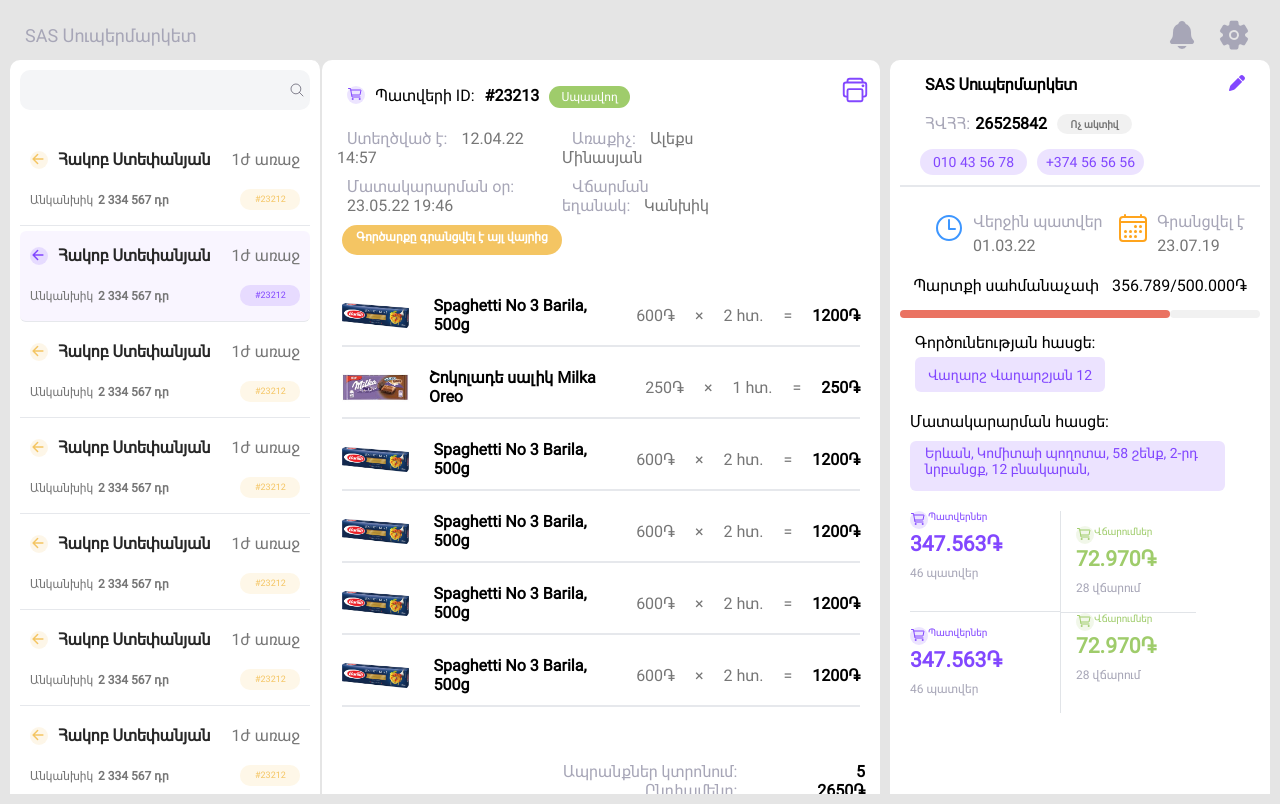
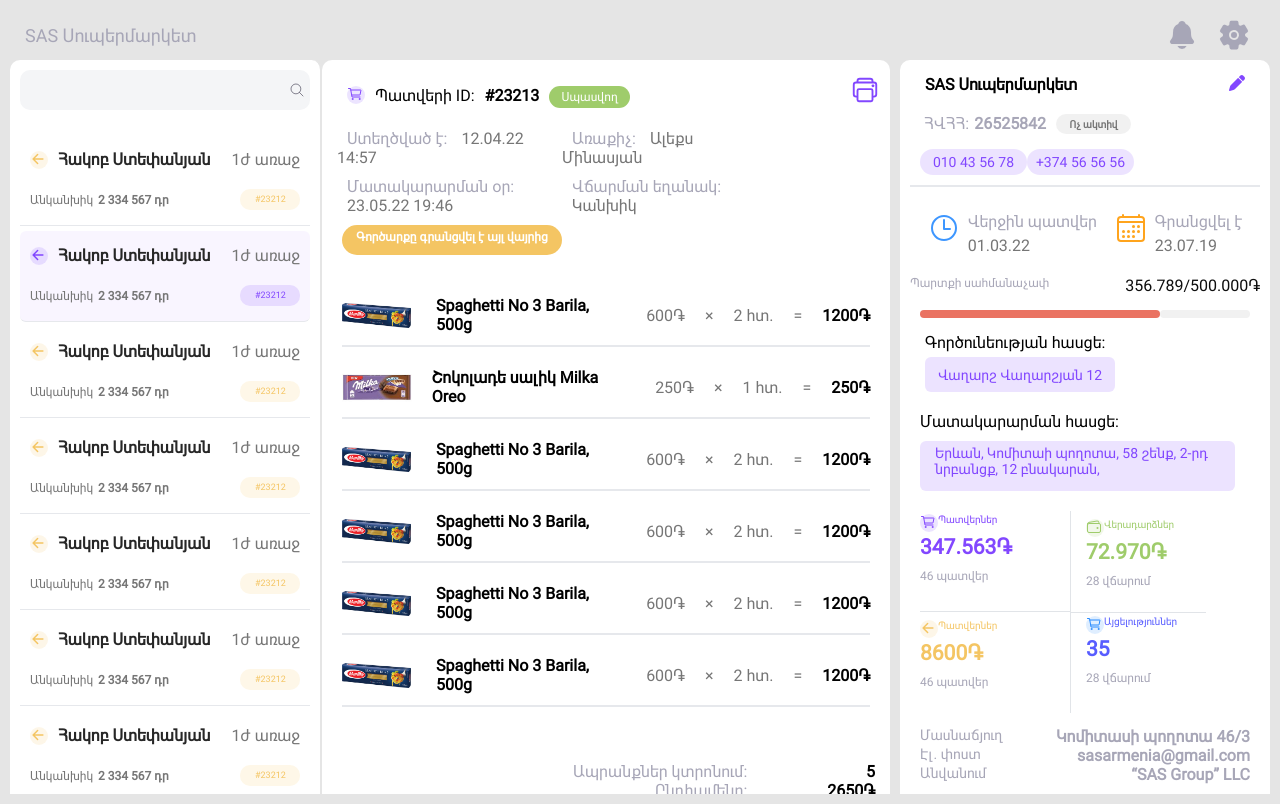
Before and after one commit to serlyNazarian/AraqichCustomerPage, a plain HTML site: page index.html in a window 1280 px wide. Drawn offline with nearby package versions, Linux system fonts and the light colour scheme.

Commit message:
finished the page

```diff
--- a/css/Colors.css
+++ b/css/Colors.css
@@ -63,3 +63,15 @@
 .Green {
   color: #9fcc6b;
 }
+
+.Yellow {
+  color: #f4c563;
+}
+
+.Blue {
+  color: #585dff;
+}
+
+.Purple-2 {
+  color: #6B4BFF;
+}
--- a/css/Left-Container.css
+++ b/css/Left-Container.css
@@ -48,11 +48,6 @@ p {
   height: 18px;
 }
 
-.Title-Text {
-  font-weight: bold !important;
-  font-size: 16px;
-  margin-left: 10px;
-}
 
 .Customer-Row-2 {
   display: flex;
@@ -73,8 +68,3 @@ p {
   padding-left: 15px;
   padding-top: 5px;
 }
-
-.Heavier-Font-Weight {
-  font-weight: 700 !important;
-  margin-left: 5px;
-}
--- a/css/Middle-Container.css
+++ b/css/Middle-Container.css
@@ -24,9 +24,7 @@
   margin-top: 10px;
 }
 
-.Middle-Icon {
-  font-size: 30px;
-}
+
 
 .Header-Left p {
   margin-left: 10px;
@@ -45,10 +43,6 @@
   justify-content: center;
 }
 
-.Header-Text {
-  font-size: 16px;
-  font-weight: 400;
-}
 
 .Header-Right {
   margin-right: 10px;
--- a/css/Right-Container.css
+++ b/css/Right-Container.css
@@ -23,7 +23,7 @@
   display: flex;
   flex-direction: row;
   margin-top: 20px;
-  margin-left: 25px;
+  margin-left: 14px;
 }
 
 .status-div {
@@ -53,7 +53,6 @@
   border-radius: 15px;
   background-color: rgba(130, 71, 255, 0.15);
   color: #8247ff;
-  margin-left: 10px;
   display: flex;
   align-items: center;
   justify-content: center;
@@ -62,7 +61,6 @@
 }
 
 .Right-Dates {
-  margin-left: 18px;
   margin-top: 25px;
   display: flex;
   flex-direction: row;
@@ -110,7 +108,7 @@
 .Right-Loan-Row-1 {
   margin-bottom: 15px;
   display: flex;
-  justify-content: space-evenly;
+  justify-content: space-between;
   width: 100%;
 }
 
@@ -120,7 +118,7 @@
 }
 
 .Left-Row {
-  width: 270px;
+  width: 240px;
   height: 8px;
   border-radius: 10px;
   background-color: #ea7362;
@@ -179,7 +177,7 @@
 }
 
 .budget-child-div {
-  margin-top: 15px;
+  margin-top: 5px;
   display: flex;
   flex-direction: column;
 }
@@ -208,25 +206,14 @@
   margin: 0;
 }
 
+
+
 .budget-child-row {
   display: flex;
   flex-direction: row;
+  padding-top: 3px;
 }
 
-.budget-text {
-  font-weight: 400;
-  font-size: 10px;
-}
-
-.budget-price-text {
-  font-weight: 700;
-  font-size: 21px;
-}
-
-.budget-small-text {
-  font-weight: 400;
-  font-size: 12px;
-}
 
 .budget-child-div span {
   padding-bottom: 10px;
@@ -241,3 +228,27 @@
   width: 150px !important;
   height: 100px !important;
 }
+
+.extra-info-row {
+  display: flex;
+  flex-direction: row;
+  justify-content: space-between;
+  padding-left: 10px;
+  padding-right: 10px;
+}
+
+.See-More-Btn {
+  width: 350px;
+  height: 40px;
+  border-radius: 6px;
+  background-color: #F4F5F7;
+  outline: none;
+  border: none;
+}
+
+.btn-test {
+  display: flex;
+  justify-content: center;
+  align-items: center;
+  margin-top: 85px;
+}
--- /dev/null
+++ b/css/font-size.css
@@ -0,0 +1,50 @@
+.Title-Text {
+  font-weight: bold !important;
+  font-size: 16px;
+  margin-left: 10px;
+}
+
+.Title-Text-2 {
+  font-weight: bold !important;
+  font-size: 16px;
+  margin: 0px;
+}
+
+.Heavier-Font-Weight {
+  font-weight: 700 !important;
+  margin-left: 5px;
+}
+
+.Middle-Icon {
+  font-size: 30px;
+}
+
+.Header-Text {
+  font-size: 16px;
+  font-weight: 400;
+}
+
+.budget-text {
+  font-weight: 400;
+  font-size: 10px;
+}
+
+.budget-price-text {
+  font-weight: 700;
+  font-size: 21px;
+}
+
+.budget-small-text {
+  font-weight: 400;
+  font-size: 12px;
+}
+
+.budget-small-text-2 {
+  font-weight: 400;
+  font-size: 14px;
+}
+
+.budget-small-text-3 {
+  font-weight: 700;
+  font-size: 14px;
+}
--- a/index.html
+++ b/index.html
@@ -10,6 +10,7 @@
     <link rel="stylesheet" href="css/Colors.css" />
     <link rel="stylesheet" href="css/Selected-Item.css" />
     <link rel="stylesheet" href="css/input.css" />
+    <link rel="stylesheet" href="css/font-size.css" />
     <meta charset="UTF-8" />
     <meta http-equiv="X-UA-Compatible" content="IE=edge" />
     <meta name="viewport" content="width=device-width, initial-scale=1.0" />
@@ -710,14 +711,14 @@
         <section class="Right-Container">
           <div class="Right-Header">
             <div class="Title-Right-Header">
-              <span class="Title-Text">SAS Սուպերմարկետ</span>
+              <span class="Title-Text-2">SAS Սուպերմարկետ</span>
               <i class="fa-solid fa-pen Purple"></i>
             </div>
             <div class="Right-Header-Info">
               <span class="Icons-Grey">ՀՎՀՀ:</span>
-              <span class="Heavier-Font-Weight">26525842</span>
+              <span class="Icons-Grey Heavier-Font-Weight">26525842</span>
               <div class="status-div">
-                <span>Ոչ ակտիվ</span>
+                <span class="text-test">Ոչ ակտիվ</span>
               </div>
             </div>
             <div class="Right-Header-Phone-Numbers">
@@ -754,8 +755,10 @@
           </div>
           <div class="Right-Loan">
             <div class="Right-Loan-Row-1">
-              <span>Պարտքի սահմանաչափ</span>
-              <span>356.789/500.000֏</span>
+              <span class="Icons-Grey budget-small-text"
+                >Պարտքի սահմանաչափ</span
+              >
+              <span class="Number-Color-Black">356.789/500.000֏</span>
             </div>
             <div class="Right-Loan-Row-2">
               <div class="Left-Row"></div>
@@ -780,9 +783,7 @@
             <div class="budget-first-row">
               <div class="budget-child-div border-div">
                 <div class="budget-child-row">
-                  <div
-                      class="Customer-Icon Color-Purple"
-                    >
+                  <div class="Customer-Icon Color-Purple">
                     <ion-icon name="cart-outline"></ion-icon>
                   </div>
                   <span class="Purple budget-text">Պատվերներ</span>
@@ -792,12 +793,10 @@
               </div>
               <div class="budget-child-div margin-budget-test">
                 <div class="budget-child-row">
-                  <div
-                      class="Customer-Icon Color-Green"
-                    >
-                      <ion-icon name="cart-outline"></ion-icon>
+                  <div class="Customer-Icon Color-Green">
+                    <ion-icon name="wallet-outline"></ion-icon>
                   </div>
-                    <span class="Green budget-text">Վճարումներ</span>
+                  <span class="Green budget-text">Վերադարձներ</span>
                 </div>
                 <span class="Green budget-price-text">72.970֏</span>
                 <span class="Icons-Grey budget-small-text">28 վճարում</span>
@@ -806,29 +805,53 @@
             <div class="budget-first-row">
               <div class="budget-child-div budget-width-test">
                 <div class="budget-child-row">
-                  <div
-                      class="Customer-Icon Color-Purple"
-                    >
-                      <ion-icon name="cart-outline"></ion-icon>
+                  <div class="Customer-Icon Color-Yellow">
+                    <ion-icon
+                      class="Customer-Small-Icon"
+                      name="arrow-back-outline"
+                    />
                   </div>
-                    <span class="Purple budget-text">Պատվերներ</span>
+                  <span class="Yellow budget-text">Պատվերներ</span>
                 </div>
-                  <span class="Purple budget-price-text">347.563֏</span>
+                <span class="Yellow budget-price-text">8600֏</span>
                 <span class="Icons-Grey budget-small-text">46 պատվեր</span>
               </div>
               <div class="budget-child-div border-div-2 margin-budget-test">
                 <div class="budget-child-row">
-                  <div
-                      class="Customer-Icon Color-Green"
-                    >
+                  <div class="Customer-Icon Color-Blue">
                     <ion-icon name="cart-outline"></ion-icon>
                   </div>
-                    <span class="Green budget-text">Վճարումներ</span>
+                  <span class="Blue budget-text">Այցելություններ</span>
                 </div>
-                  <span class="Green budget-price-text">72.970֏</span>
+                <span class="Blue budget-price-text">35</span>
                 <span class="Icons-Grey budget-small-text">28 վճարում</span>
               </div>
             </div>
+          </div>
+          <div class="extra-info">
+            <div class="extra-info-row">
+              <span class="Icons-Grey budget-small-text-2">Մասնաճյուղ</span>
+              <span class="Icons-Grey Heavier-Font-Weight"
+                >Կոմիտասի պողոտա 46/3</span
+              >
+            </div>
+            <div class="extra-info-row">
+              <span class="Icons-Grey budget-small-text-2">Էլ. փոստ</span>
+              <span class="Icons-Grey Heavier-Font-Weight"
+                >sasarmenia@gmail.com</span
+              >
+            </div>
+            <div class="extra-info-row">
+              <span class="Icons-Grey budget-small-text-2">Անվանում</span>
+              <span class="Icons-Grey Heavier-Font-Weight"
+                >“SAS Group” LLC</span
+              >
+            </div>
+          </div>
+          <div class="btn-test">
+            <button class="See-More-Btn Purple-2 budget-small-text-3">
+              Տեսնել ավելին
+            </button>
           </div>
         </section>
       </div>
```
Lines whose indentation alone changed are shown as unchanged.
